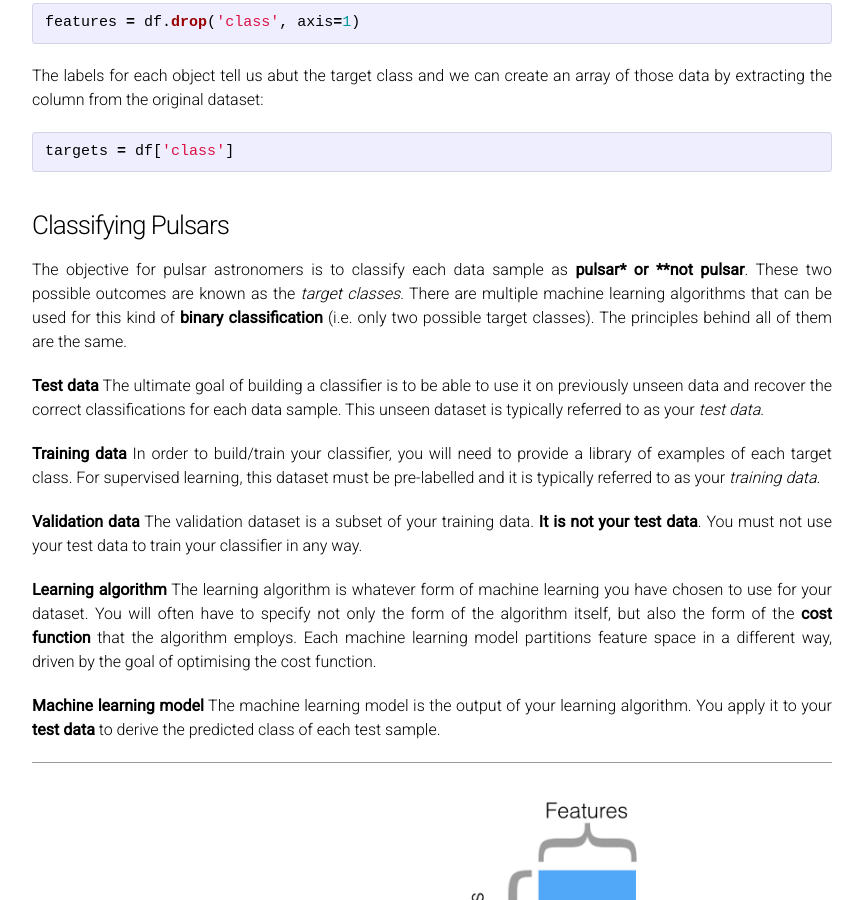
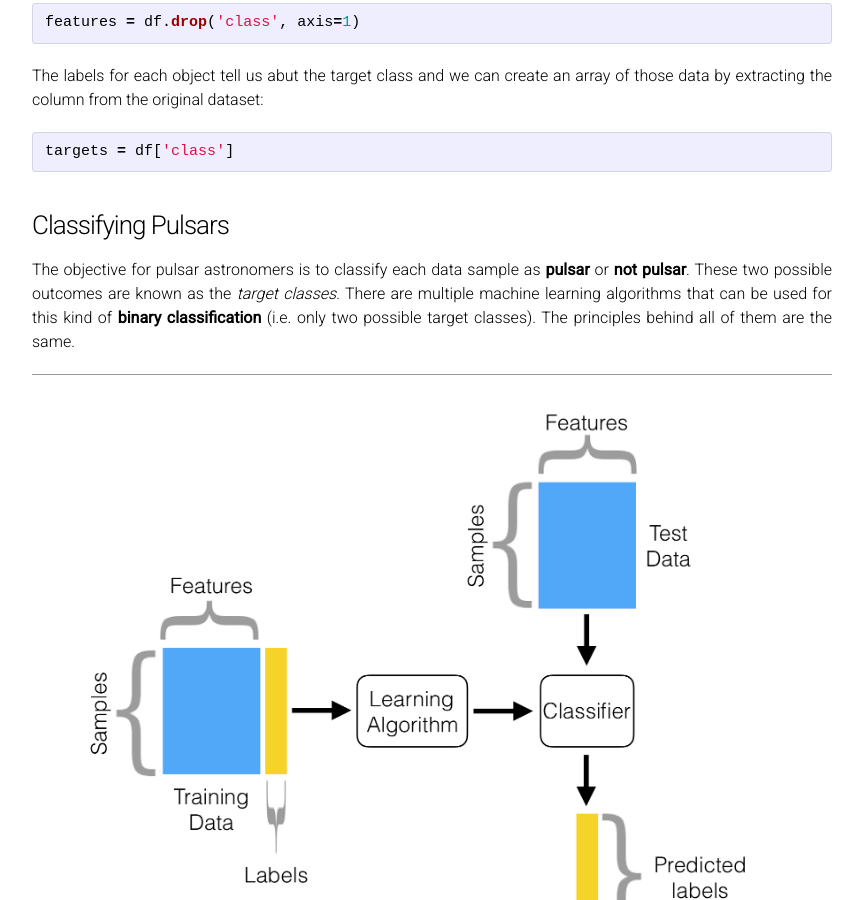
Before and after one commit to as595/csc-2019, a Jekyll site: the page built from classification.md, in a window 1280 px wide and 900 px high, scrolled down 4869 px. Shown: the whole window, without its empty margins (208-1072 px from the left). Built offline with Jekyll 4.4.1, drawn with Linux system fonts in a browser that asks for light colours.

Commit message:
Update classification.md

```diff
--- a/classification.md
+++ b/classification.md
@@ -140,7 +140,12 @@ targets = df['class']
 
 <h3>Classifying Pulsars</h3>
 
-The objective for pulsar astronomers is to classify each data sample as **pulsar* or **not pulsar**. These two possible outcomes are known as the *target classes*. There are multiple machine learning algorithms that can be used for this kind of **binary classification** (i.e. only two possible target classes). The principles behind all of them are the same.
+The objective for pulsar astronomers is to classify each data sample as **pulsar** or **not pulsar**. These two possible outcomes are known as the *target classes*. There are multiple machine learning algorithms that can be used for this kind of **binary classification** (i.e. only two possible target classes). The principles behind all of them are the same.
+
+<div class="fig figcenter fighighlight">
+  <img src="/images/mldiagram.png">
+  <div class="figcaption"></div>
+</div>
 
 **Test data** The ultimate goal of building a classifier is to be able to use it on previously unseen data and recover the correct classifications for each data sample. This unseen dataset is typically referred to as your *test data*.
 
@@ -153,11 +158,6 @@ The objective for pulsar astronomers is to classify each data sample as **pulsar
 **Machine learning model** The machine learning model is the output of your learning algorithm. You apply it to your **test data** to derive the predicted class of each test sample.
 
 
-<div class="fig figcenter fighighlight">
-  <img src="/images/mldiagram.png">
-  <div class="figcaption"></div>
-</div>
-
 In this example we'll use a random forest machine learning algorithm to classify the HTRU2 pulsar dataset. A random forest is a learning algorithm constructed from multiple decision trees.
 
 <a name='randomforest'></a>
@@ -167,14 +167,14 @@ In this example we'll use a random forest machine learning algorithm to classify
 A **decision tree** classifies data samples using a hierarchical set of data partitions in feature space. An example of one such partition could be claasifying an animal as a mouse or a cat based on length data. Here *length* is our feature and our target classes are *cat* and *mouse*. If we draw a partition such that <font face="courier new">(length>10cm) = 'cat'</font> and <font face="courier new">(length<10cm) = 'mouse'</font> we have implemented a decision tree with a single node.
 
 <div class="fig figcenter fighighlight">
-  <img src="/images/decisionnode.png">
+  <img width="120" height="120" src="/images/decisionnode.png">
   <div class="figcaption">Lyon et al. 2016</div>
 </div>
 
 In reality if we created a training dataset by measuring 1000 cats and 1000 mice we would find that there was a distribution of lengths for each class, and that 10cm might not be the optimal partition value. The machine learning part of a decision tree is learning where that optimal value is. If we have multiple features, say *length*, *height* and *weight*, the algorithm will learn the best split point for all three.
 
 <div class="fig figcenter fighighlight">
-  <img src="/images/splitpoints.png">
+  <img  width="360" height="120" src="/images/splitpoints.png">
   <div class="figcaption">Lyon et al. 2016</div>
 </div>
 
```
